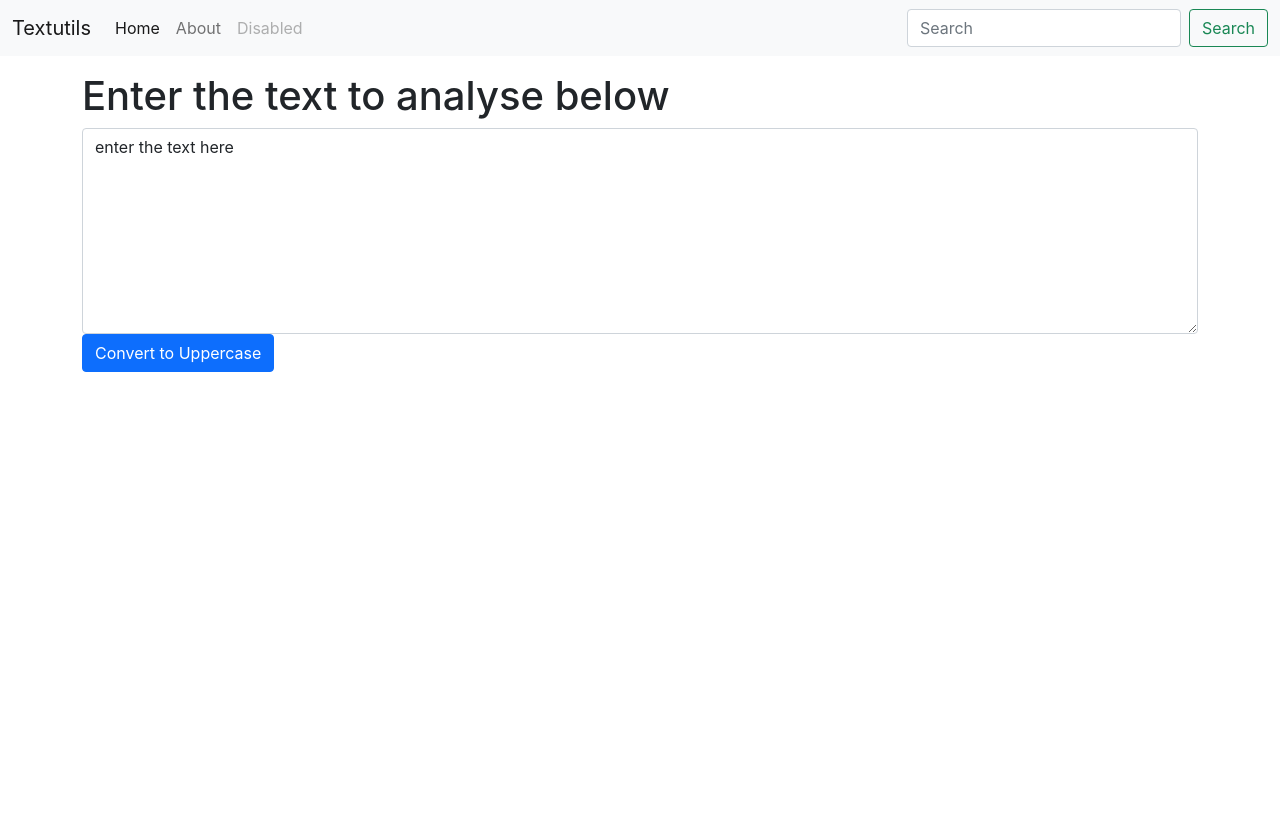
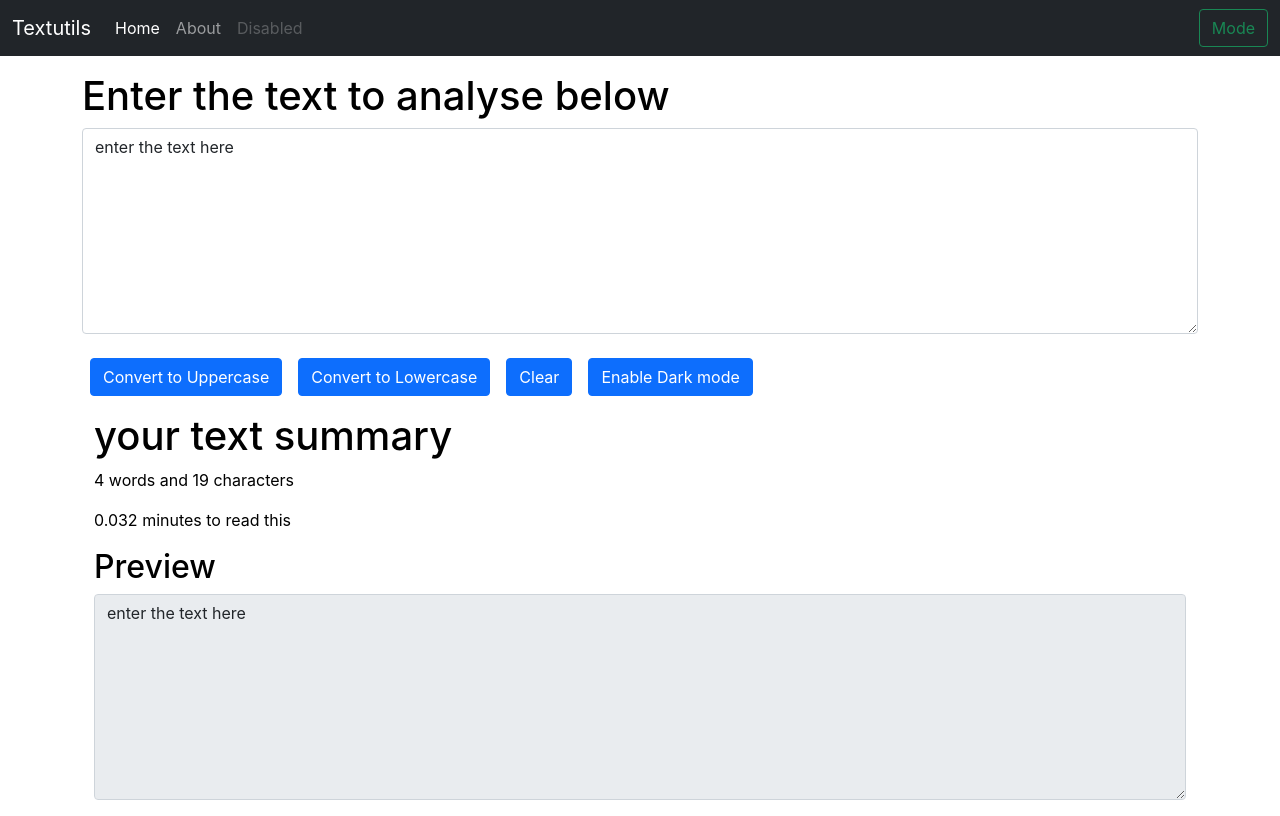
Before and after one commit to Kartikgupta666/text-utils, a React (Create React App) app: page / in a window 1280 px wide. Built offline with nearby package versions, Linux system fonts and the light colour scheme.

Commit message:
some features implemented like clear darkmode ....

```diff
--- a/src/component/Navbar.js
+++ b/src/component/Navbar.js
@@ -3,7 +3,7 @@ import React from 'react'
 export default function Navbar() {
     return (
         <div>
-            <nav className="navbar navbar-expand-lg navbar-light bg-light">
+            <nav className="navbar navbar-expand-lg navbar-dark bg-dark" >
                 <div className="container-fluid">
                     <a className="navbar-brand" href="/">Textutils</a>
                     <button className="navbar-toggler" type="button" data-bs-toggle="collapse" data-bs-target="#navbarSupportedContent" aria-controls="navbarSupportedContent" aria-expanded="false" aria-label="Toggle navigation">
@@ -23,8 +23,8 @@ export default function Navbar() {
                             </li>
                         </ul>
                         <form className="d-flex">
-                            <input className="form-control me-2" type="search" placeholder="Search" aria-label="Search" />
-                            <button className="btn btn-outline-success" type="submit">Search</button>
+                            {/* <input className="form-control me-2" type="search" placeholder="Search" aria-label="Search" /> */}
+                            <button className="btn btn-outline-success" type="button" >Mode</button>
                         </form>
                     </div>
                 </div>
--- a/src/component/Textform.js
+++ b/src/component/Textform.js
@@ -1,35 +1,91 @@
 import React, { useState } from 'react'
 
 export default function Textform(props) {
+    const [text, setText] = useState('enter the text here');
 
     // onclick to change the text lower case to upper case
 
     const handelupclick = () => {
-        console.log("handelupclick called ");
+
         let newtext = text.toUpperCase();
         setText(newtext);
 
     }
+    // onclick to change the text upper case to lower case
 
+    const handeldnclick = () => {
+
+        let newtext = text.toLowerCase();
+        setText(newtext);
+    }
     // handel changes on text area during typing
 
     const handelchange = (event) => {
-        console.log("handelchage called");
+
         setText(event.target.value);
     }
-    const [text, setText] = useState('enter the text here');
+    // clear button function
+    const clear = () => {
+
+        setText(' ');
+    }
+    // styling unction using state method
+    const [mystyle, setMystyle] = useState({
+        backgroundColor: 'white',
+        color: 'black'
+    });
+
+    const [btntxt, setBtnTxt] = useState('Enable Dark mode')
+
+    const Togglestyle = () => {
+        if (mystyle.color === 'white') {
+            setMystyle({
+                backgroundColor: 'white',
+                color: 'black'
+            })
+            setBtnTxt("Enable Dark mode")
+        }
+        else {
+            setMystyle({
+                backgroundColor: 'black',
+                color: 'white'
+            })
+            setBtnTxt("Enable Light mode")
+
+        }
+    }
+
     return (
-        <div>
-            <h1>{props.heading}</h1>
-            <form>
-                <div className="mb-3">
+        <>
+            <div style={mystyle}>
 
-                    <textarea className="form-control" value={text} onChange={handelchange} id="myBox" rows="8"></textarea>
-                    <button type='button' className="btn btn-primary" onClick={handelupclick} >Convert to Uppercase</button>
+                <div>
+                    <h1>{props.heading}</h1>
+
+                    <div className="mb-3" >
+
+                        <textarea className="form-control" value={text} onChange={handelchange} id="myBox" rows="8"></textarea>
+                        <br />
+
+                        <button type='button' className="btn btn-primary mx-2 " onClick={handelupclick} >Convert to Uppercase</button>
+                        <button type='button' className="btn btn-primary mx-2" onClick={handeldnclick} >Convert to Lowercase</button>
+                        <button type='button' className="btn btn-primary mx-2" onClick={clear} >Clear</button>
+                        <button type='button' className="btn btn-primary mx-2" onClick={Togglestyle} > {btntxt} </button>
+
+
+                    </div>
+
+                </div >
+                <div className="container mt-3" >
+                    <h1>your text summary</h1>
+                    <p>{text.split(" ").length} words and {text.length} characters</p>
+                    <p>{0.008 * text.split(" ").length} minutes to read this </p>
+                    <h2>Preview</h2>
+                    <textarea className="form-control" value={text} onChange={handelchange} id="myBox" rows="8" disabled></textarea>
 
                 </div>
 
-            </form>
-        </div>
+            </div>
+        </>
     )
 }
```
